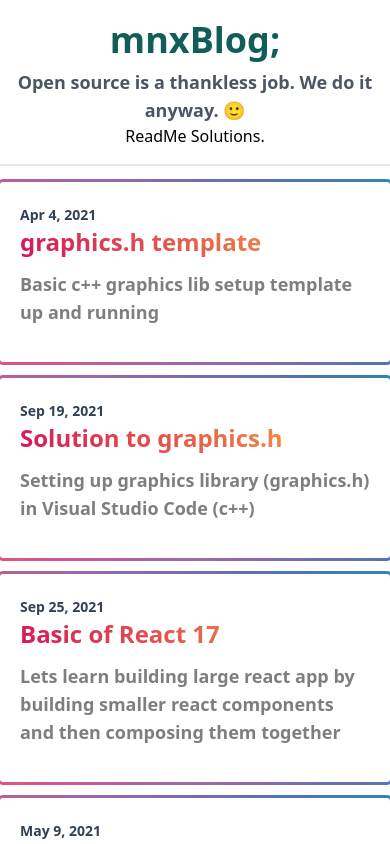
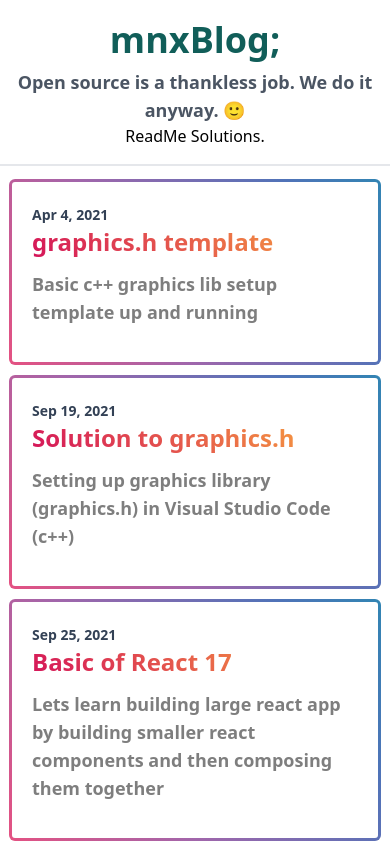
Before and after one commit to ullaskunder3/mnx-blog, a Next.js app: page / in a window 390 px wide. Shown: the top 844 px of the page. Built offline with nearby package versions, Linux system fonts and the light colour scheme.

Commit message:
fixed larg-screen margin0auto

```diff
--- a/pages/index.js
+++ b/pages/index.js
@@ -53,7 +53,7 @@ export default function Home({ posts }) {
           <p className='mb-4'>ReadMe Solutions.</p>
         </div>
         <hr className='border' />
-        <div className="max-w-max mx-auto mb-10 mx-3">
+        <div className="max-w-max mb-10 mx-3 md:mx-auto">
           { posts?.map((post) => {
             return (
               <Link key={ `${post.slug}` } href={ `/blog/${post.slug}` }>
```
